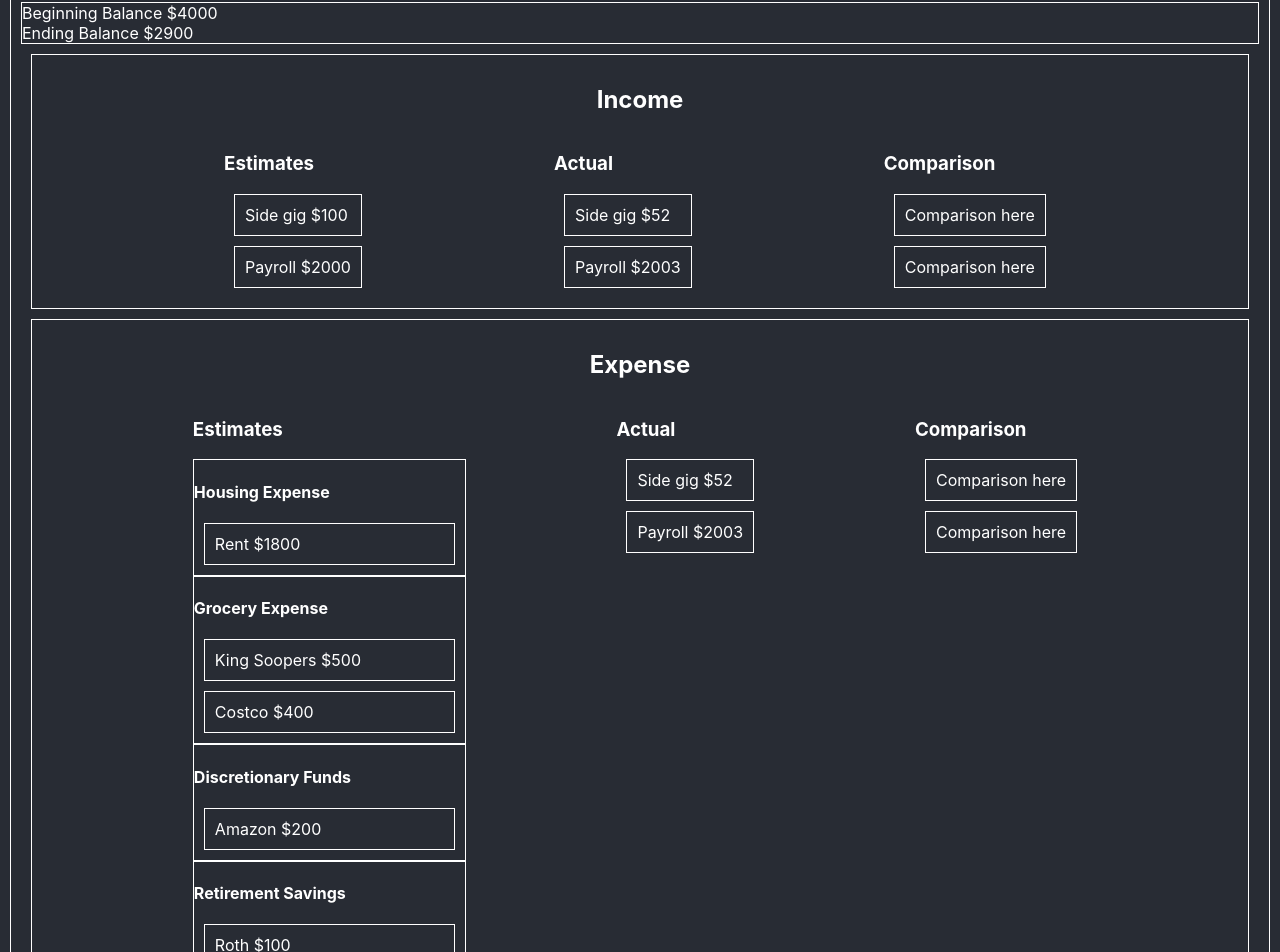
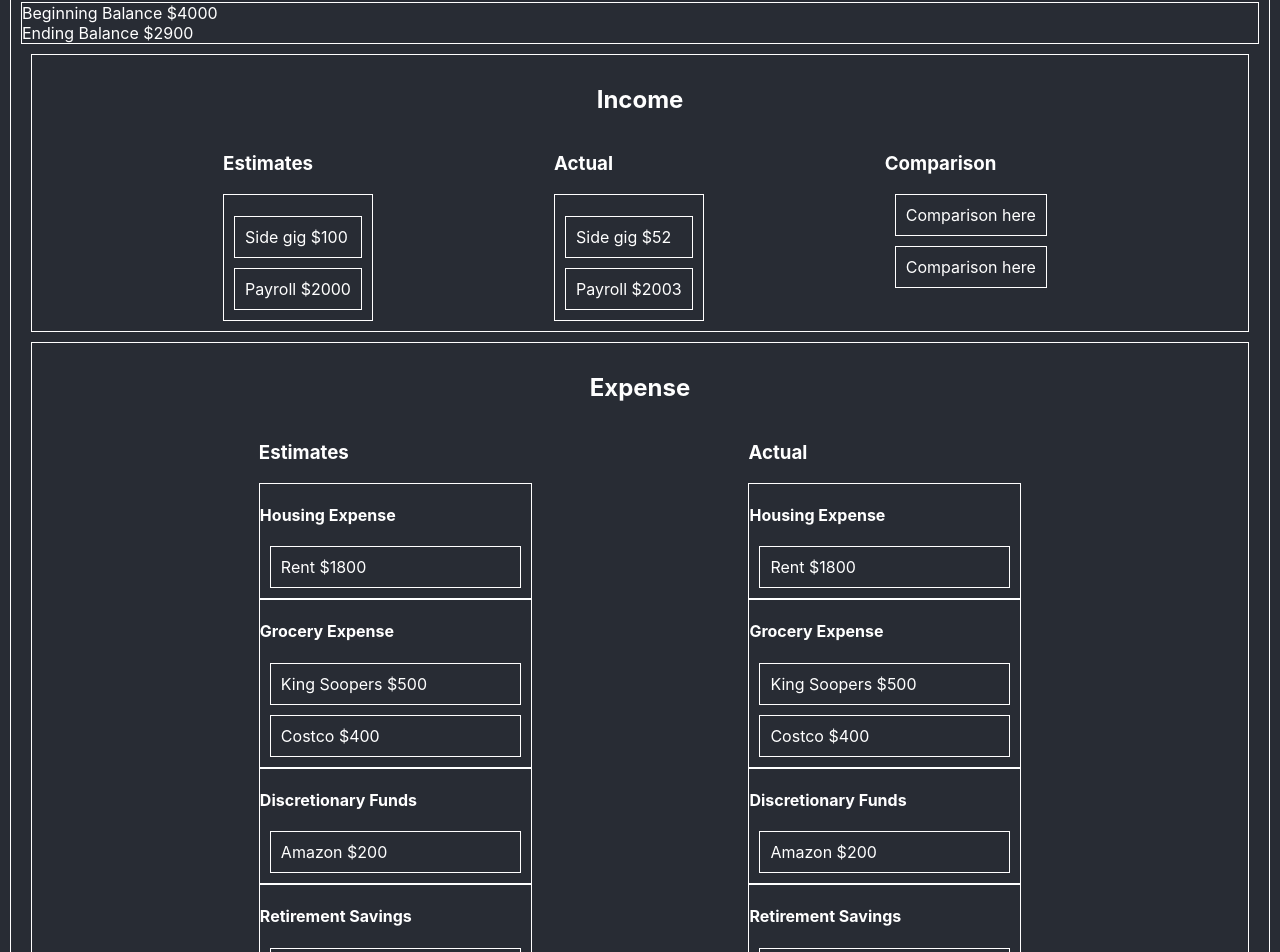
Before and after one commit to saykaren/budgetQueen, a React (Create React App) app: page / in a window 1280 px wide. Shown: the part 120-1072 px from the top of the page. Built offline with nearby package versions, Linux system fonts and the light colour scheme.

Commit message:
DRY Estimates and Actual
Was able to make a container to DRY -do not repeat yourself-
my code

```diff
--- a/src/components/app/ExpenseCategoryDetails.tsx
+++ b/src/components/app/ExpenseCategoryDetails.tsx
@@ -1,9 +1,8 @@
 import React from "react";
-import { expenseCategoriesProps, monthAmountsProps } from "./TestDataInterface";
+import { monthAmountsProps } from "./TestDataInterface";
 
 interface ExpenseCategoryDetailsProps {
   title: string;
-  // object: expenseCategoriesProps;
   object: Array<monthAmountsProps>;
 }
 
--- a/src/components/app/ExpenseDetails.tsx
+++ b/src/components/app/ExpenseDetails.tsx
@@ -16,41 +16,62 @@ const ExpenseDetails = ({ title, object }: ExpenseDetailsProp) => {
           <>
             <div className="budget-estimate-income" key={indexbudget}>
               <h3>Estimates</h3>
-              <ExpenseCategoryDetails title="Housing Expense" object={budgetNum.monthExpenses.housingExpense}/>
-              <ExpenseCategoryDetails title="Grocery Expense" object={budgetNum.monthExpenses.groceryExpense}/>
-              <ExpenseCategoryDetails title="Discretionary Funds" object={budgetNum.monthExpenses.discretionaryExpense}/>
-              <ExpenseCategoryDetails title="Retirement Savings" object={budgetNum.monthExpenses.retirementSavings}/>
-              <ExpenseCategoryDetails title="College Savings" object={budgetNum.monthExpenses.collegeSavings}/>
-              <ExpenseCategoryDetails title="Other Expense" object={budgetNum.monthExpenses.otherExpense}/>
-            </div>
-
-          </>
-        ))}
-        {object.actual.map((actualNum, actIndexbudget) => (
-          <>
-            <div className="budget-actual-income" key={actIndexbudget}>
-              <h3>Actual</h3>
-              {actualNum.monthContributions.map((ac, acIndex) => (
-                <div
-                  className="budget-income"
-                  id={`act${acIndex}`}
-                  key={acIndex}
-                >
-                  {ac.title} ${ac.amount}
-                </div>
-              ))}
+              <ExpenseCategoryDetails
+                title="Housing Expense"
+                object={budgetNum.monthExpenses.housingExpense}
+              />
+              <ExpenseCategoryDetails
+                title="Grocery Expense"
+                object={budgetNum.monthExpenses.groceryExpense}
+              />
+              <ExpenseCategoryDetails
+                title="Discretionary Funds"
+                object={budgetNum.monthExpenses.discretionaryExpense}
+              />
+              <ExpenseCategoryDetails
+                title="Retirement Savings"
+                object={budgetNum.monthExpenses.retirementSavings}
+              />
+              <ExpenseCategoryDetails
+                title="College Savings"
+                object={budgetNum.monthExpenses.collegeSavings}
+              />
+              <ExpenseCategoryDetails
+                title="Other Expense"
+                object={budgetNum.monthExpenses.otherExpense}
+              />
             </div>
           </>
         ))}
-        {object.actual.map((compare, comIndex) => (
+
+        {object.actual.map((actualNum, indexActual) => (
           <>
-            <div className="budget-actual-income">
-              <h3>Comparison</h3>
-              {compare.monthContributions.map((comparison, compIndex) => (
-                <div className="budget-income" key={compIndex}>
-                  Comparison here
-                </div>
-              ))}
+            <div className="budget-estimate-income" key={indexActual}>
+              <h3>Actual</h3>
+              <ExpenseCategoryDetails
+                title="Housing Expense"
+                object={actualNum.monthExpenses.housingExpense}
+              />
+              <ExpenseCategoryDetails
+                title="Grocery Expense"
+                object={actualNum.monthExpenses.groceryExpense}
+              />
+              <ExpenseCategoryDetails
+                title="Discretionary Funds"
+                object={actualNum.monthExpenses.discretionaryExpense}
+              />
+              <ExpenseCategoryDetails
+                title="Retirement Savings"
+                object={actualNum.monthExpenses.retirementSavings}
+              />
+              <ExpenseCategoryDetails
+                title="College Savings"
+                object={actualNum.monthExpenses.collegeSavings}
+              />
+              <ExpenseCategoryDetails
+                title="Other Expense"
+                object={actualNum.monthExpenses.otherExpense}
+              />
             </div>
           </>
         ))}
--- a/src/components/app/IncomeDetails.tsx
+++ b/src/components/app/IncomeDetails.tsx
@@ -1,13 +1,14 @@
 import React from "react";
-import {TestDataProps} from "./TestDataInterface";
+import { TestDataProps } from "./TestDataInterface";
+import ExpenseCategoryDetails from "./ExpenseCategoryDetails";
 
 interface IncomeDetailsProp {
   title: string;
   object: TestDataProps;
 }
 
-const IncomeDetails = ({ title, object}: IncomeDetailsProp)=>{
-    return(
+const IncomeDetails = ({ title, object }: IncomeDetailsProp) => {
+  return (
     <div className="budget-income-box">
       <h2>{title}</h2>
       <section className="estimate-actual-holder">
@@ -15,31 +16,21 @@ const IncomeDetails = ({ title, object}: IncomeDetailsProp)=>{
           <>
             <div className="budget-estimate-income" key={indexbudget}>
               <h3>Estimates</h3>
-                {budgetNum.monthContributions.map((mc, mcIndex) => (
-                  <div
-                    className="budget-income"
-                    id={`est${mcIndex}`}
-                    key={mcIndex}
-                  >
-                    {mc.title} ${mc.amount}
-                  </div>
-                ))}
+              <ExpenseCategoryDetails
+                title=""
+                object={budgetNum.monthContributions}
+              />
             </div>
           </>
         ))}
-          {object.actual.map((actualNum, actIndexbudget) => (
+        {object.actual.map((actualNum, indexActual) => (
           <>
-              <div className="budget-actual-income" key={actIndexbudget}>
+            <div className="budget-estimate-income" key={indexActual}>
               <h3>Actual</h3>
-                {actualNum.monthContributions.map((ac, acIndex) => (
-                  <div
-                    className="budget-income"
-                    id={`act${acIndex}`}
-                    key={acIndex}
-                  >
-                    {ac.title} ${ac.amount}
-                  </div>
-                ))}
+              <ExpenseCategoryDetails
+                title=""
+                object={actualNum.monthContributions}
+              />
             </div>
           </>
         ))}
@@ -57,7 +48,7 @@ const IncomeDetails = ({ title, object}: IncomeDetailsProp)=>{
         ))}
       </section>
     </div>
-    )
-}
+  );
+};
 
 export default IncomeDetails;
--- a/src/components/app/TestDataInterface.tsx
+++ b/src/components/app/TestDataInterface.tsx
@@ -15,11 +15,6 @@ export interface expenseCategoriesProps {
     otherExpense: Array<monthAmountsProps>;
 }
 
-
-// export interface expenseContributions {
-//     monthExpenses: Array<expenseCategoriesProps>;
-//     monthContributions: Array<monthAmountsProps>
-//     }
 export interface expenseContributions {
     monthExpenses: expenseCategoriesProps;
     monthContributions: Array<monthAmountsProps>
```
Lines whose indentation alone changed are shown as unchanged.
